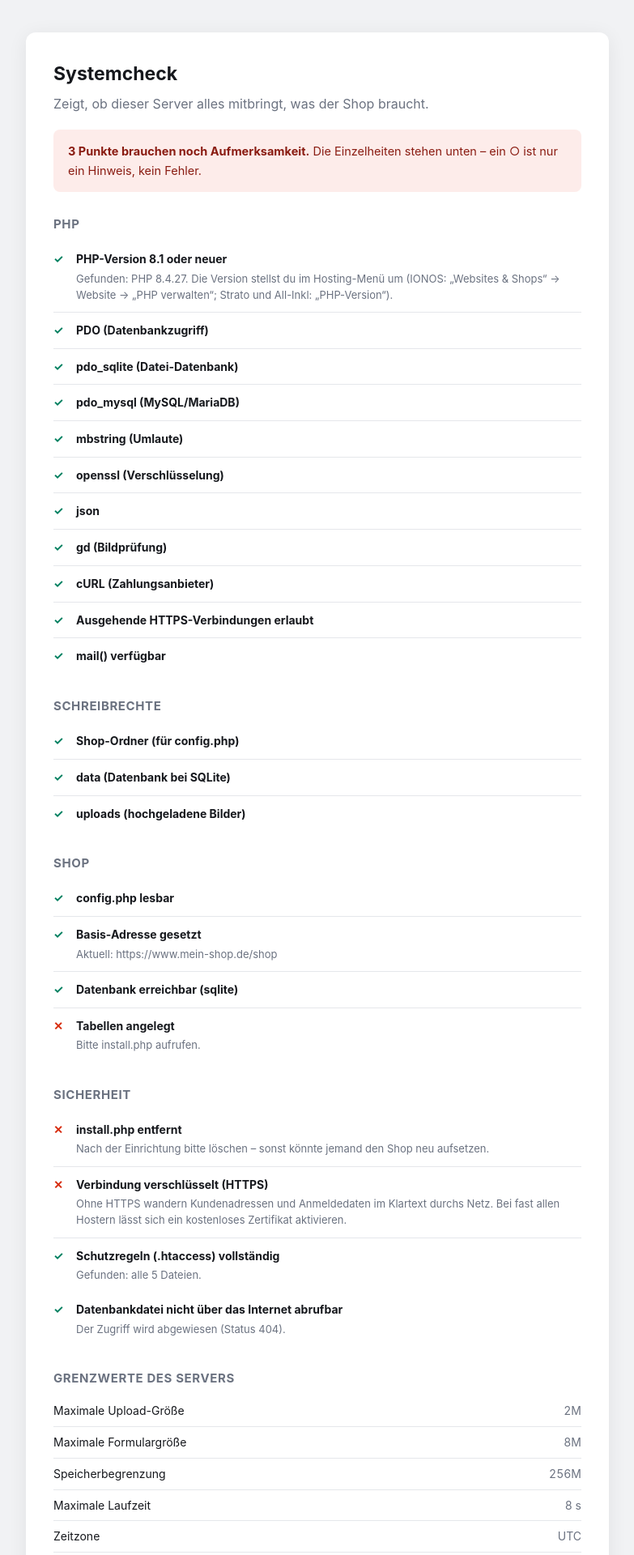
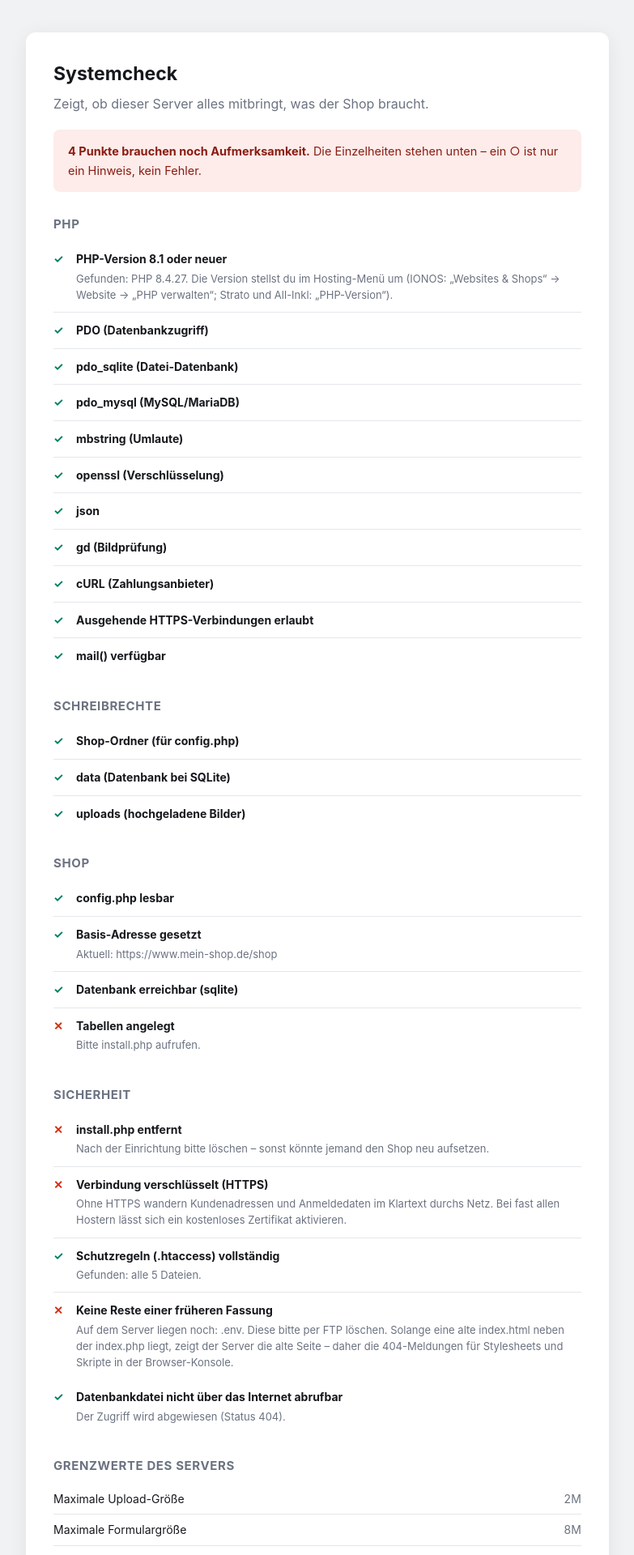
Before and after one commit to christophschnurrenberger-sketch/onlinebackend, a PHP site: page /systemcheck.php in a window 1280 px wide. Shown: the top 1920 px of the page at 81% size, without its empty margins (248-1031 px from the left). Run offline with PHP 8.4, Linux system fonts and the light colour scheme.

Commit message:
Reste einer frueheren Fassung erkennen (404 fuer admin.css/app.js)
Nach dem Umstieg von der Node- auf die PHP-Fassung liegen auf dem Server noch
Dateien, die es nicht mehr gibt - FTP-Programme raeumen beim Ueberschreiben
nicht auf. Entscheidend ist die alte admin/index.html: Apache liefert sie
bevorzugt aus, noch vor admin/index.php. Im Browser erscheint dann die alte
Oberflaeche, deren Stylesheets und Skripte geloescht sind, und die Konsole
meldet 404 fuer admin.css und app.js. Der Shop selbst ist dabei in Ordnung.

Gegen Apache 2.4 nachgestellt: mit admin/index.html liefert /admin/ die alte
Seite (css/admin.css und js/app.js jeweils 404); nach dem Loeschen greift
wieder admin/index.php.

- systemcheck.php meldet unter "Keine Reste einer frueheren Fassung", welche
  Altdateien noch auf dem Server liegen: eine index.html neben einer index.php
  sowie admin/js, admin/css, src, public, tests, node_modules, package.json,
  package-lock.json, .env, .env.example, docs/API.md.
- README und docs/BETRIEB.md, Abschnitt 8, erklaeren, warum Ueberschreiben
  allein nicht reicht und was beim Aktualisieren zu loeschen ist.

Co-Authored-By: Claude Opus 5 <noreply@anthropic.com>
Claude-Session: https://claude.ai/code/session_01XahNXBokeiT1ay5qbgrtK8

```diff
--- a/systemcheck.php
+++ b/systemcheck.php
@@ -207,6 +207,37 @@ $sicherheit[] = pruefung('Schutzregeln (.htaccess) vollständig', $fehlendeSchut
           . 'versteckter Dateien einschalten und erneut hochladen.',
     !$istApache);
 
+/*
+ * Reste einer früheren Fassung aufspüren.
+ *
+ * Wird eine neue Fassung über eine alte gespielt, bleiben gelöschte Dateien auf
+ * dem Server liegen – FTP-Programme räumen nicht auf. Besonders tückisch ist
+ * eine übrig gebliebene index.html: Apache liefert sie bevorzugt aus, noch vor
+ * index.php. Dann erscheint die alte Oberfläche, deren Stylesheets und Skripte
+ * es nicht mehr gibt ("404" in der Browser-Konsole) – der Shop selbst wäre
+ * völlig in Ordnung.
+ */
+$altlasten = [];
+foreach (['admin', ''] as $bereich) {
+    $ordnerPfad = $wurzel . ($bereich === '' ? '' : '/' . $bereich);
+    if (is_file($ordnerPfad . '/index.html') && is_file($ordnerPfad . '/index.php')) {
+        $altlasten[] = ($bereich === '' ? '' : $bereich . '/') . 'index.html';
+    }
+}
+foreach (['admin/js', 'admin/css', 'src', 'public', 'tests', 'node_modules', 'package.json',
+          'package-lock.json', '.env', '.env.example', 'docs/API.md'] as $rest) {
+    if (file_exists($wurzel . '/' . $rest)) {
+        $altlasten[] = $rest;
+    }
+}
+
+$sicherheit[] = pruefung('Keine Reste einer früheren Fassung', $altlasten === [],
+    $altlasten === []
+        ? ''
+        : 'Auf dem Server liegen noch: ' . implode(', ', $altlasten) . '. Diese bitte per FTP löschen. '
+          . 'Solange eine alte index.html neben der index.php liegt, zeigt der Server die alte Seite – '
+          . 'daher die 404-Meldungen für Stylesheets und Skripte in der Browser-Konsole.');
+
 /** Zählt, was wirklich fehlt (Optionales zählt nicht als Fehler). */
 $fehlend = 0;
 foreach ([$php, $ordner, $anwendung, $sicherheit] as $gruppe) {
```
Also changed, not shown: docs/BETRIEB.md (+16 -0 lines), README.md.
